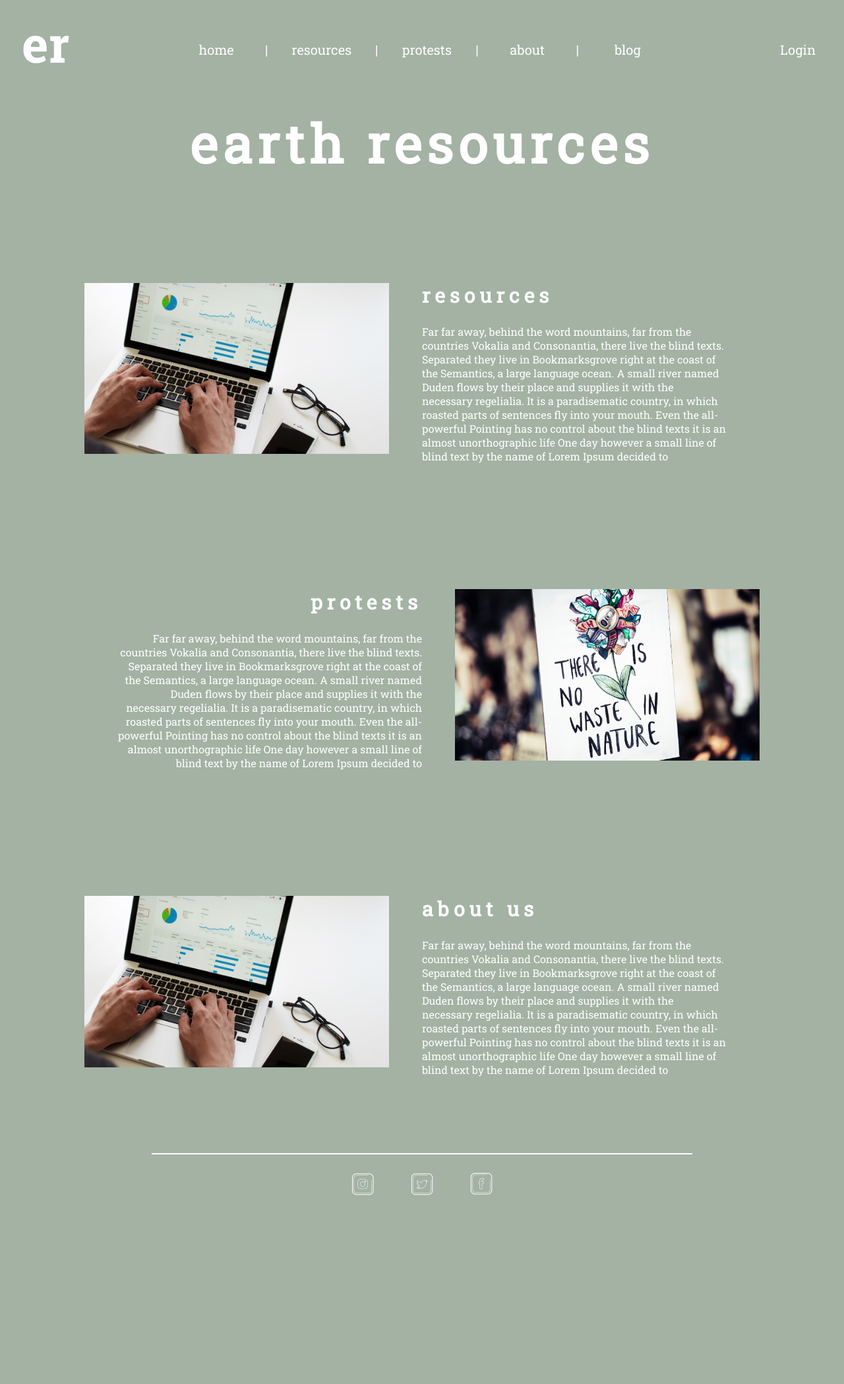
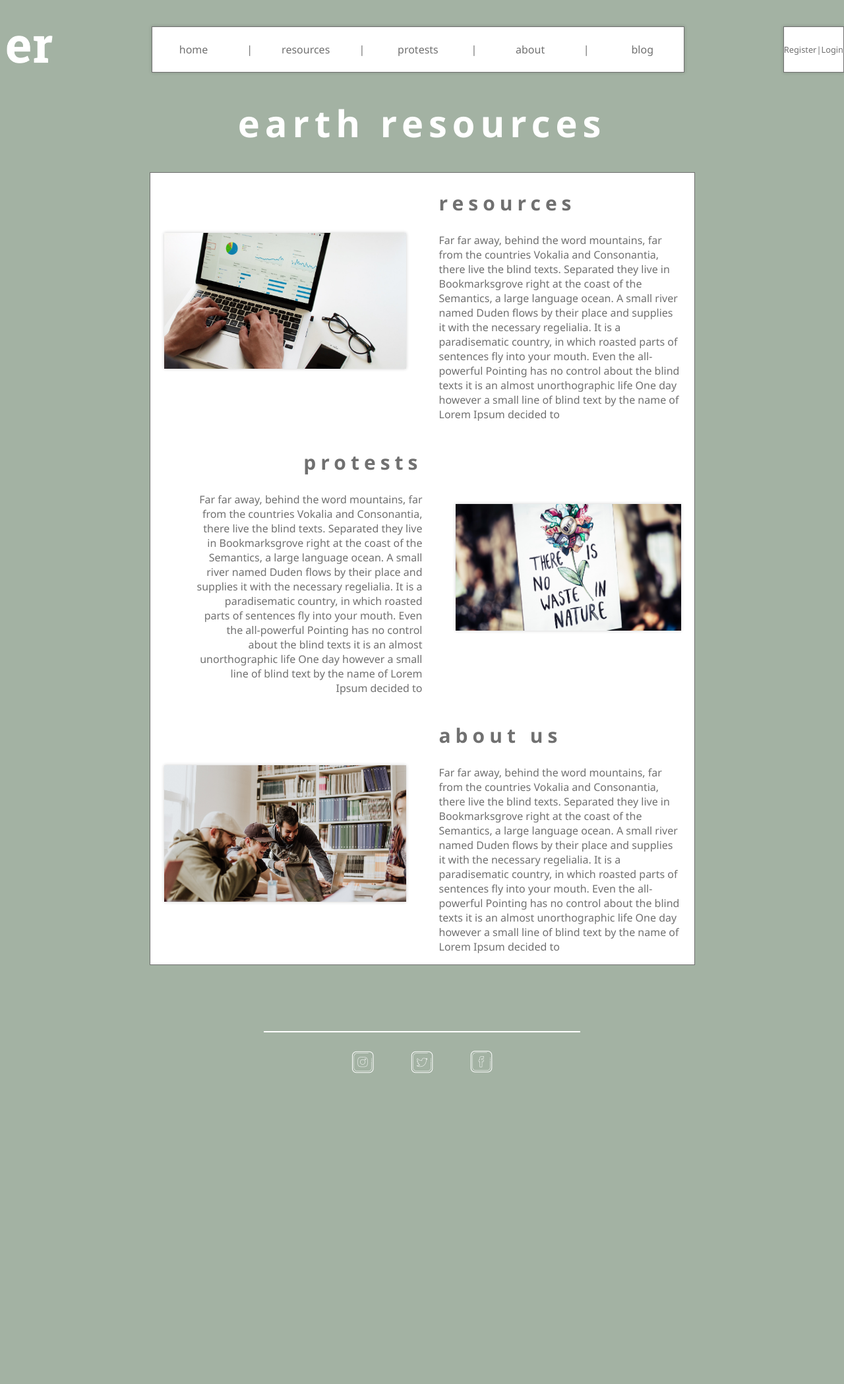
Before and after one commit to MoBoldi/MEDT-Projekt, a PHP site: page /html/index.php in a window 1280 px wide. Shown: the whole page at 66% size. After the commit the page ends 1627 px from the top, so only its background shows below. Run offline with PHP 8.4, Linux system fonts and the light colour scheme.

Commit message:
design-Update

```diff
--- a/html/header.html
+++ b/html/header.html
@@ -13,7 +13,9 @@
         <p>|</p>
         <p><a href="blog.php">blog</a></p>
     </nav>
-    <div class="headerSides">
+    <div class="headerSides" id="login">
+        <p>Register</p>
+        <p>|</p>
         <p>Login</p>
     </div>
 </header>
--- a/html/index.php
+++ b/html/index.php
@@ -11,11 +11,11 @@
     <link href="../style/index.css" rel="stylesheet" type="text/css">
 </head>
 
-<body scroll="no" style="overflow-y: hidden" id="0">
+<!--<body scroll="no" style="overflow-y: hidden" id="0">-->
+<body>
     <?php include "./header.html" ?>
-
+    <h1>earth resources</h1>
     <main>
-        <h1>earth resources</h1>
         <section id="1">
             <div class="imgCol">
                 <img src="../data/statistics.jpg" alt="Statistiken Bild">
@@ -36,7 +36,7 @@
         </section>
         <section id="3">
             <div class="imgCol">
-                <img src="../data/statistics.jpg" alt="Statistiken Bild">
+                <img src="../data/about01.jpg" alt="about">
             </div>
             <div class="textCol">
                 <h2>about us</h2>
@@ -45,11 +45,11 @@
         </section>
     </main>
     <?php include "./footer.html" ?>
-    <script>
+    <!--<script>
         document.getElementsByTagName('section')[0].style.paddingTop = "80px";
         let maxBookmarks = 4;
     </script>
-    <script src="../js/scroll.js"></script>
+    <script src="../js/scroll.js"></script>-->
 </body>
 
 </html>
--- a/sass/_variable.sass
+++ b/sass/_variable.sass
@@ -1,10 +1,13 @@
-$contentSize: 80%
+$contentSize: 61.25%
 $siennaLight : #a0832f
 $siennaDark : #745e23
 $cadetBlue : #7ca1bc
 $lightSteelBlue : #96b9d0
 $slateGray : #596f85
 $greyedOut : #e9ecef
+$grey : #707070
+$shadow : 0px 0px 5px 0px rgba(7,7,7,0.46)
+$lightShadow : 0px 0px 5px 0px rgba(7,7,7,0.2)
 
 $barRadius : 5px
 $statsHeight : 15px
--- a/sass/general.sass
+++ b/sass/general.sass
@@ -12,19 +12,19 @@ body
     background-size: cover
     background-attachment: fixed
     background-repeat: no-repeat
-    font-family: 'Roboto Slab', serif
+    font-family: 'Segoe UI', serif
     justify-content: center
     align-items: center
-
-    color: white
+    color: $grey
     height: 100vh
 
 header
+    color: $grey
     padding-top: 40px
     display: flex
     justify-content: center
     align-items: centers
-    font-size: 20px
+    font-size: 1em
     /*.placeholder
         flex-grow: 1*/
     .headerSides
@@ -34,21 +34,33 @@ header
         justify-content: center
         align-items: center
         img
+            padding-left: 10px
             width: 70px
             height: 70px
+    #login, nav
+        box-shadow: $lightShadow
+    #login
+        background-color: white
+        border: 1px solid $grey
+        font-size: 0.8em
+        text-align: center
+        p
+            flex-grow: 1
     nav
+        background-color: white
+        border: 1px solid $grey
         margin: 0 150px 0 150px
+        padding: 5px 20px
         display: flex
         justify-content: center
         align-items: center
-        flex-grow: 5
-        flex-basis: 0
+        width: $contentSize
         p
             text-align: center
             flex-grow: 1
             flex-basis: 0
             a
-                color: white
+                color: inherit
                 text-decoration: none
 
 footer
--- a/sass/index.sass
+++ b/sass/index.sass
@@ -2,33 +2,42 @@
 html
     scroll-behavior: smooth
 
+h1
+    text-align: center
+    font-size: 3.5em
+    color: white
+    letter-spacing: 8px
+    //color: #ffcf43
+    //text-shadow: 2px 4px #e7e7e7
 main
     width: $contentSize
+    background-color: white
     margin: auto
-    h1
-        text-align: center
-        font-size: 80px
-        letter-spacing: 8px
-        //color: #ffcf43
-        //text-shadow: 2px 4px #e7e7e7
+    padding: 0 20px
+    padding-right: 20px
+    padding-left: 21px
+    border: 1px solid $grey
+
 
     section
         display: flex
         align-items: center
         justify-content: center
-        padding-top: 150px
-        .left
-            text-align: right
+
         .imgCol
             flex: 50%
             //box-shadow: 0 0 300px 1px black
             img
+                box-shadow: $lightShadow
                 width: 100%
                 box-sizing: border-box
                 //padding: 0px 50px 0 50px
         .textCol
-            padding: 0px 50px 0 50px
+            padding-left: 50px
             flex: 50%
             h2
                 font-size: 30px
                 letter-spacing: 7px
+        .left
+            text-align: right
+            padding-right: 50px
--- a/style/general.css
+++ b/style/general.css
@@ -2,38 +2,46 @@ html {
   scroll-behavior: smooth;
 }
 
+h1 {
+  text-align: center;
+  font-size: 3.5em;
+  color: white;
+  letter-spacing: 8px;
+}
+
 main {
-  width: 80%;
+  width: 61.25%;
+  background-color: white;
   margin: auto;
-}
-main h1 {
-  text-align: center;
-  font-size: 80px;
-  letter-spacing: 8px;
+  padding: 0 20px;
+  padding-right: 20px;
+  padding-left: 21px;
+  border: 1px solid #707070;
 }
 main section {
   display: flex;
   align-items: center;
   justify-content: center;
-  padding-top: 150px;
-}
-main section .left {
-  text-align: right;
 }
 main section .imgCol {
   flex: 50%;
 }
 main section .imgCol img {
+  box-shadow: 0px 0px 5px 0px rgba(7, 7, 7, 0.2);
   width: 100%;
   box-sizing: border-box;
 }
 main section .textCol {
-  padding: 0px 50px 0 50px;
+  padding-left: 50px;
   flex: 50%;
 }
 main section .textCol h2 {
   font-size: 30px;
   letter-spacing: 7px;
+}
+main section .left {
+  text-align: right;
+  padding-right: 50px;
 }
 
 body, html {
@@ -45,19 +53,20 @@ body {
   background-size: cover;
   background-attachment: fixed;
   background-repeat: no-repeat;
-  font-family: "Roboto Slab", serif;
+  font-family: "Segoe UI", serif;
   justify-content: center;
   align-items: center;
-  color: white;
+  color: #707070;
   height: 100vh;
 }
 
 header {
+  color: #707070;
   padding-top: 40px;
   display: flex;
   justify-content: center;
   align-items: centers;
-  font-size: 20px;
+  font-size: 1em;
   /*.placeholder
   *  flex-grow: 1*/
 }
@@ -69,16 +78,31 @@ header .headerSides {
   align-items: center;
 }
 header .headerSides img {
+  padding-left: 10px;
   width: 70px;
   height: 70px;
 }
+header #login, header nav {
+  box-shadow: 0px 0px 5px 0px rgba(7, 7, 7, 0.2);
+}
+header #login {
+  background-color: white;
+  border: 1px solid #707070;
+  font-size: 0.8em;
+  text-align: center;
+}
+header #login p {
+  flex-grow: 1;
+}
 header nav {
+  background-color: white;
+  border: 1px solid #707070;
   margin: 0 150px 0 150px;
+  padding: 5px 20px;
   display: flex;
   justify-content: center;
   align-items: center;
-  flex-grow: 5;
-  flex-basis: 0;
+  width: 61.25%;
 }
 header nav p {
   text-align: center;
@@ -86,14 +110,14 @@ header nav p {
   flex-basis: 0;
 }
 header nav p a {
-  color: white;
+  color: inherit;
   text-decoration: none;
 }
 
 footer {
   height: 150px;
   padding-bottom: 200px;
-  width: 80%;
+  width: 61.25%;
   margin: auto;
   margin-top: 100px;
 }
@@ -115,7 +139,7 @@ footer img:hover {
 
 #selfmadeHR {
   margin: auto;
-  width: 80%;
+  width: 61.25%;
   height: 2px;
   background-color: white;
   margin-bottom: 20px;
--- a/style/index.css
+++ b/style/index.css
@@ -2,38 +2,46 @@ html {
   scroll-behavior: smooth;
 }
 
+h1 {
+  text-align: center;
+  font-size: 3.5em;
+  color: white;
+  letter-spacing: 8px;
+}
+
 main {
-  width: 80%;
+  width: 61.25%;
+  background-color: white;
   margin: auto;
-}
-main h1 {
-  text-align: center;
-  font-size: 80px;
-  letter-spacing: 8px;
+  padding: 0 20px;
+  padding-right: 20px;
+  padding-left: 21px;
+  border: 1px solid #707070;
 }
 main section {
   display: flex;
   align-items: center;
   justify-content: center;
-  padding-top: 150px;
-}
-main section .left {
-  text-align: right;
 }
 main section .imgCol {
   flex: 50%;
 }
 main section .imgCol img {
+  box-shadow: 0px 0px 5px 0px rgba(7, 7, 7, 0.2);
   width: 100%;
   box-sizing: border-box;
 }
 main section .textCol {
-  padding: 0px 50px 0 50px;
+  padding-left: 50px;
   flex: 50%;
 }
 main section .textCol h2 {
   font-size: 30px;
   letter-spacing: 7px;
 }
+main section .left {
+  text-align: right;
+  padding-right: 50px;
+}
 
 /*# sourceMappingURL=index.css.map */
```
Also changed, not shown: html/blog.php (+4 -3 lines), style/blog.css (+6 -3 lines), 4 other files.
